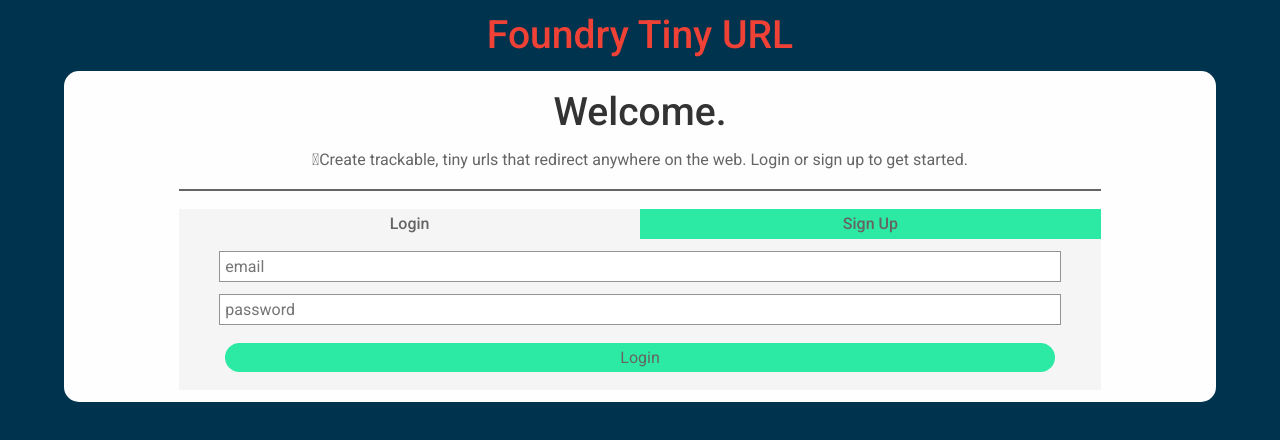
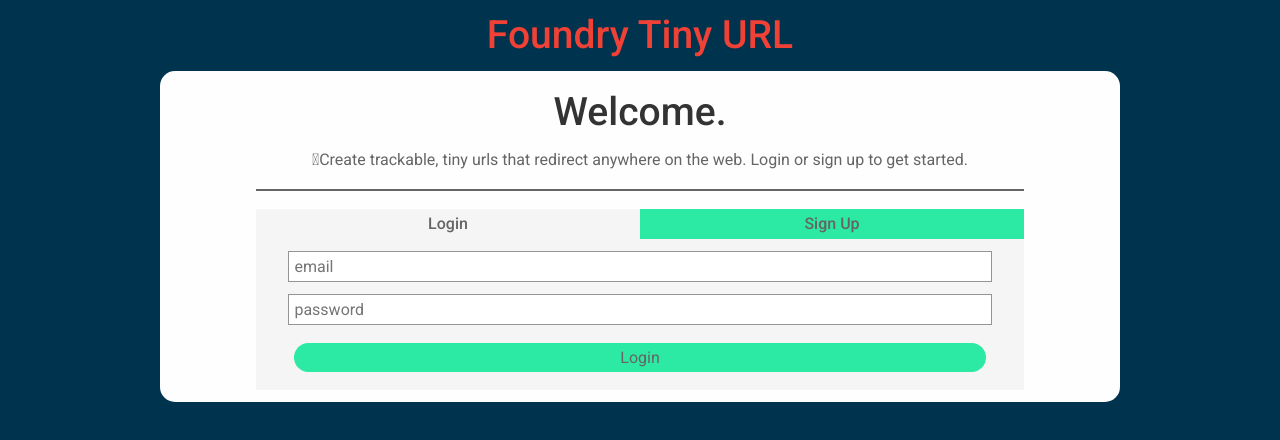
Before and after one commit to HoganMcDonald/foundry-tiny-url, a React (Create React App) app in the folder client/: page / in a window 1280 px wide. Shown: the top 440 px of the page. Built offline with nearby package versions, Linux system fonts and the light colour scheme; no server answers; the HTML template or start-up script is replaced by a standard one.

Commit message:
added some media queries

```diff
--- a/client/src/App.css
+++ b/client/src/App.css
@@ -28,3 +28,10 @@
 
   background-color: #FEFEFE
 }
+
+@media (min-width:961px)  {
+ /* tablet, landscape iPad, lo-res laptops ands desktops */
+ .dashboard {
+   width: 500px;
+ }
+}
--- a/client/src/components/URLs/URL/URL.css
+++ b/client/src/components/URLs/URL/URL.css
@@ -9,6 +9,10 @@
 
   font-family: 'Roboto';
   font-size: 16px;
+}
+
+.urls .url-list .url:nth-child(odd) {
+  background-color: #FEFEFE;
 }
 
 .urls .url-list .url p {
@@ -29,6 +33,7 @@
 
   position: absolute;
   right: 16px;
+  transform: rotate(45deg);
 
   background-color: #EF4135;
 }
--- a/client/src/components/URLs/urls.css
+++ b/client/src/components/URLs/urls.css
@@ -61,6 +61,20 @@
   list-style: none;
 }
 
-.urls .url-list .url:nth-child(odd) {
-  background-color: #FEFEFE;
+@media (min-width:961px)  {
+ /* tablet, landscape iPad, lo-res laptops ands desktops */
+ .dashboard {
+   width: 960px;
+ }
+
+ .urls .url-list {
+   display: grid;
+   grid-template-columns: auto auto;
+   grid-column-gap: 32px;
+ }
+
+ .urls .url--form .new-url {
+   width: 350px;
+ }
+
 }
```
